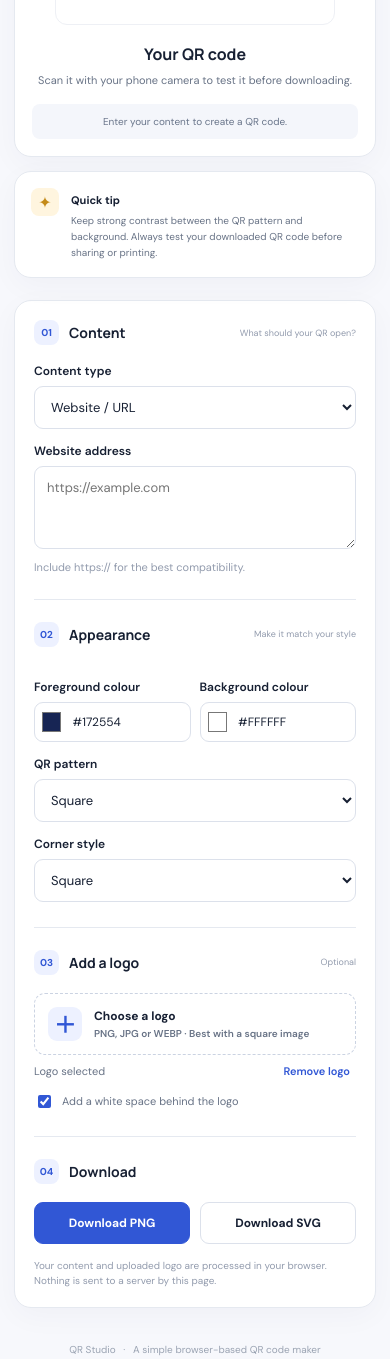
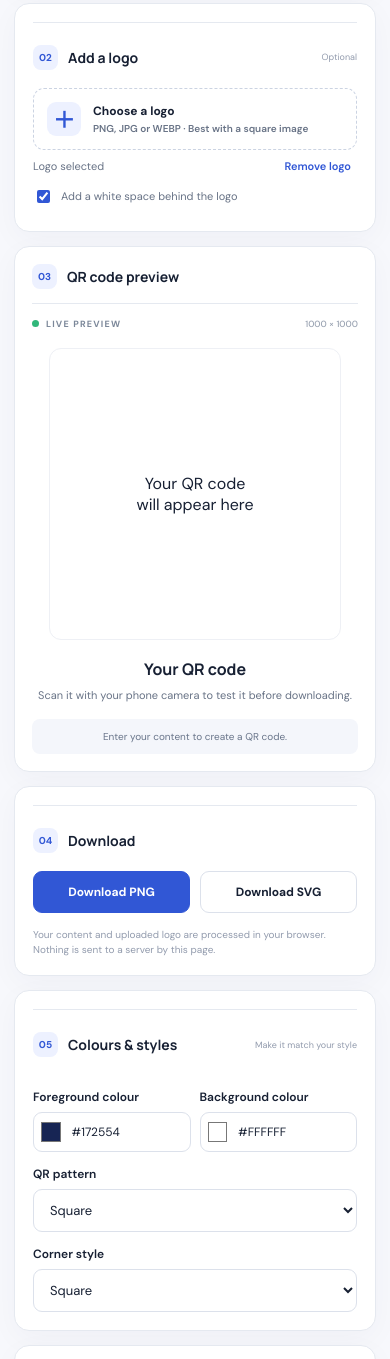
Before and after one commit to unaisbot/qr, a plain HTML site: page index.html in a window 390 px wide. Shown: the part 641-2000 px from the top of the page. Drawn offline with Linux system fonts and the light colour scheme.

Commit message:
Add files via upload

```diff
--- a/index.html
+++ b/index.html
@@ -5,7 +5,7 @@
   <meta name="viewport" content="width=device-width, initial-scale=1.0">
   <meta name="theme-color" content="#101827">
   <title>QR Studio – QR Code Generator</title>
-  <link rel="stylesheet" href="./style.css?v=2">
+  <link rel="stylesheet" href="./style.css?v=3">
   <script src="https://cdn.jsdelivr.net/npm/qr-code-styling@1.9.2/lib/qr-code-styling.js"></script>
 </head>
 <body>
@@ -26,6 +26,7 @@
 
     <section class="workspace">
       <div class="panel editor">
+        <section class="content-section mobile-content">
           <div class="section-heading">
             <div><span class="step">01</span><h2>Content</h2></div>
             <span class="hint">What should your QR open?</span>
@@ -46,42 +47,11 @@
             <textarea id="mainContent" rows="3" placeholder="https://example.com"></textarea>
             <p class="field-help" id="contentHelp">Include https:// for the best compatibility.</p>
           </div>
+        </section>
 
+        <section class="logo-section mobile-logo">
           <div class="section-heading separated">
-          <div><span class="step">02</span><h2>Appearance</h2></div>
-          <span class="hint">Make it match your style</span>
-        </div>
-
-        <div class="two-col">
-          <div>
-            <label for="foreground">Foreground colour</label>
-            <div class="color-control"><input type="color" id="foreground" value="#172554"><input type="text" id="foregroundHex" value="#172554" maxlength="7" aria-label="Foreground HEX colour"></div>
-          </div>
-          <div>
-            <label for="background">Background colour</label>
-            <div class="color-control"><input type="color" id="background" value="#ffffff"><input type="text" id="backgroundHex" value="#ffffff" maxlength="7" aria-label="Background HEX colour"></div>
-          </div>
-        </div>
-
-        <label for="dotStyle">QR pattern</label>
-        <select id="dotStyle">
-          <option value="square">Square</option>
-          <option value="dots">Dots</option>
-          <option value="rounded">Rounded</option>
-          <option value="extra-rounded">Extra rounded</option>
-          <option value="classy">Classy</option>
-          <option value="classy-rounded">Classy rounded</option>
-        </select>
-
-        <label for="cornerStyle">Corner style</label>
-        <select id="cornerStyle">
-          <option value="square">Square</option>
-          <option value="dot">Dot</option>
-          <option value="extra-rounded">Rounded</option>
-        </select>
-
-        <div class="section-heading separated">
-          <div><span class="step">03</span><h2>Add a logo</h2></div>
+            <div><span class="step">02</span><h2>Add a logo</h2></div>
             <span class="hint">Optional</span>
           </div>
           <label class="upload-box" for="logoUpload">
@@ -94,7 +64,9 @@
             <button type="button" class="text-button" id="removeLogo">Remove logo</button>
           </div>
           <label class="check-row"><input type="checkbox" id="logoBackdrop" checked> Add a white space behind the logo</label>
+        </section>
 
+        <section class="download-section mobile-download">
           <div class="section-heading separated">
             <div><span class="step">04</span><h2>Download</h2></div>
           </div>
@@ -103,10 +75,44 @@
             <button type="button" class="secondary-btn" id="downloadSvg">Download SVG</button>
           </div>
           <p class="privacy-note">Your content and uploaded logo are processed in your browser. Nothing is sent to a server by this page.</p>
+        </section>
+
+        <section class="appearance-section mobile-appearance">
+          <div class="section-heading separated">
+            <div><span class="step">05</span><h2>Colours &amp; styles</h2></div>
+            <span class="hint">Make it match your style</span>
+          </div>
+          <div class="two-col">
+            <div>
+              <label for="foreground">Foreground colour</label>
+              <div class="color-control"><input type="color" id="foreground" value="#172554"><input type="text" id="foregroundHex" value="#172554" maxlength="7" aria-label="Foreground HEX colour"></div>
+            </div>
+            <div>
+              <label for="background">Background colour</label>
+              <div class="color-control"><input type="color" id="background" value="#ffffff"><input type="text" id="backgroundHex" value="#ffffff" maxlength="7" aria-label="Background HEX colour"></div>
+            </div>
+          </div>
+          <label for="dotStyle">QR pattern</label>
+          <select id="dotStyle">
+            <option value="square">Square</option>
+            <option value="dots">Dots</option>
+            <option value="rounded">Rounded</option>
+            <option value="extra-rounded">Extra rounded</option>
+            <option value="classy">Classy</option>
+            <option value="classy-rounded">Classy rounded</option>
+          </select>
+          <label for="cornerStyle">Corner style</label>
+          <select id="cornerStyle">
+            <option value="square">Square</option>
+            <option value="dot">Dot</option>
+            <option value="extra-rounded">Rounded</option>
+          </select>
+        </section>
       </div>
 
       <aside class="preview-column">
-        <div class="preview-card">
+        <div class="preview-card mobile-preview">
+          <div class="section-heading preview-heading"><div><span class="step">03</span><h2>QR code preview</h2></div></div>
           <div class="preview-top"><span class="live-dot"></span> LIVE PREVIEW <span class="preview-size">1000 × 1000</span></div>
           <div class="qr-stage"><div id="qrPreview" aria-label="Generated QR code preview"></div></div>
           <h3>Your QR code</h3>
@@ -118,6 +124,6 @@
     </section>
     <footer>QR Studio <span>·</span> A simple browser-based QR code maker</footer>
   </main>
-  <script src="./script.js?v=2"></script>
+  <script src="./script.js?v=3"></script>
 </body>
 </html>
--- a/style.css
+++ b/style.css
@@ -69,8 +69,34 @@ button{font-family:'DM Sans',sans-serif;cursor:pointer}
 .tip-card p{font-size:10px;line-height:1.6;color:var(--muted);margin:4px 0 0}
 footer{text-align:center;color:#9aa3b2;font-size:10px;padding:35px 0 10px}
 footer span{padding:0 5px}
-@media(max-width:800px){.workspace{grid-template-columns:1fr}.preview-column{position:static;grid-row:1}.preview-card{padding:17px}.qr-stage{width:min(75vw,280px);margin:18px auto}.page{padding-top:35px}}
-@media(max-width:480px){.topbar{height:60px;padding:0 18px}.top-note{font-size:10px}.page{padding-left:14px;padding-right:14px}.editor{padding:19px}.two-col{gap:9px}.hint{font-size:9px}.section-heading h2{font-size:14px}}
+@media(max-width:800px){
+  .workspace{display:flex;flex-direction:column;gap:14px}
+  .editor{display:contents}
+  .preview-column{display:contents;position:static}
+  .mobile-content,.mobile-logo,.mobile-preview,.mobile-download,.mobile-appearance,.tip-card{order:initial}
+  .mobile-content{order:1}
+  .mobile-logo{order:2}
+  .mobile-preview{order:3}
+  .mobile-download{order:4}
+  .mobile-appearance{order:5}
+  .tip-card{order:6}
+  .content-section,.logo-section,.download-section,.appearance-section,.preview-card,.tip-card{width:100%;background:#fff;border:1px solid var(--line);border-radius:15px;padding:18px;box-shadow:0 8px 30px rgba(25,39,75,.035)}
+  .preview-column .tip-card{margin-top:0}
+  .preview-card{padding:17px}
+  .qr-stage{width:min(75vw,320px);margin:18px auto}
+  .page{padding-top:35px}
+  .section-heading.separated{margin-top:0}
+  .preview-heading{justify-content:flex-start;border-bottom:1px solid var(--line);padding-bottom:14px;margin-bottom:14px}
+}
+@media(max-width:480px){
+  .topbar{height:60px;padding:0 18px}
+  .top-note{font-size:10px}
+  .page{padding-left:14px;padding-right:14px}
+  .two-col{gap:9px}
+  .hint{font-size:9px}
+  .section-heading h2{font-size:14px}
+  .download-row{grid-template-columns:1fr 1fr}
+}
 
 
 /* Keep the complete QR SVG visible inside the preview frame. */
```
Lines whose indentation alone changed are shown as unchanged.
